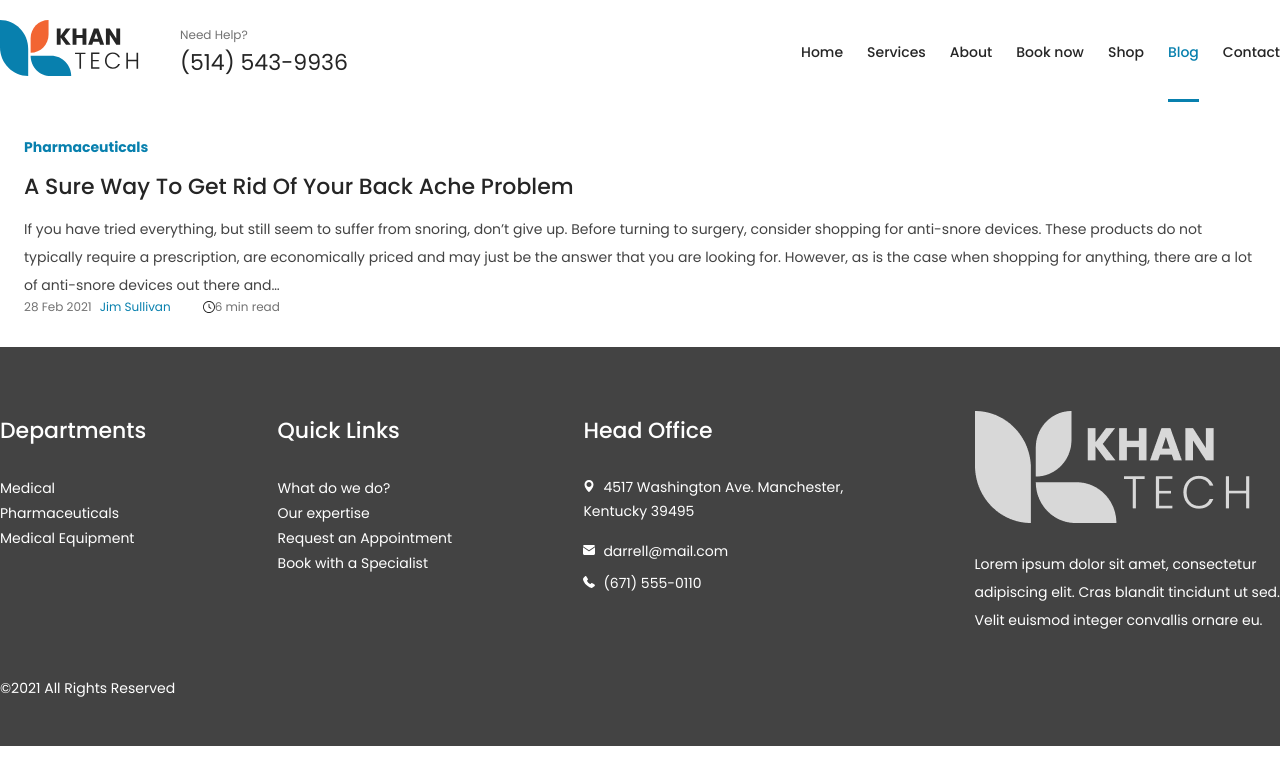
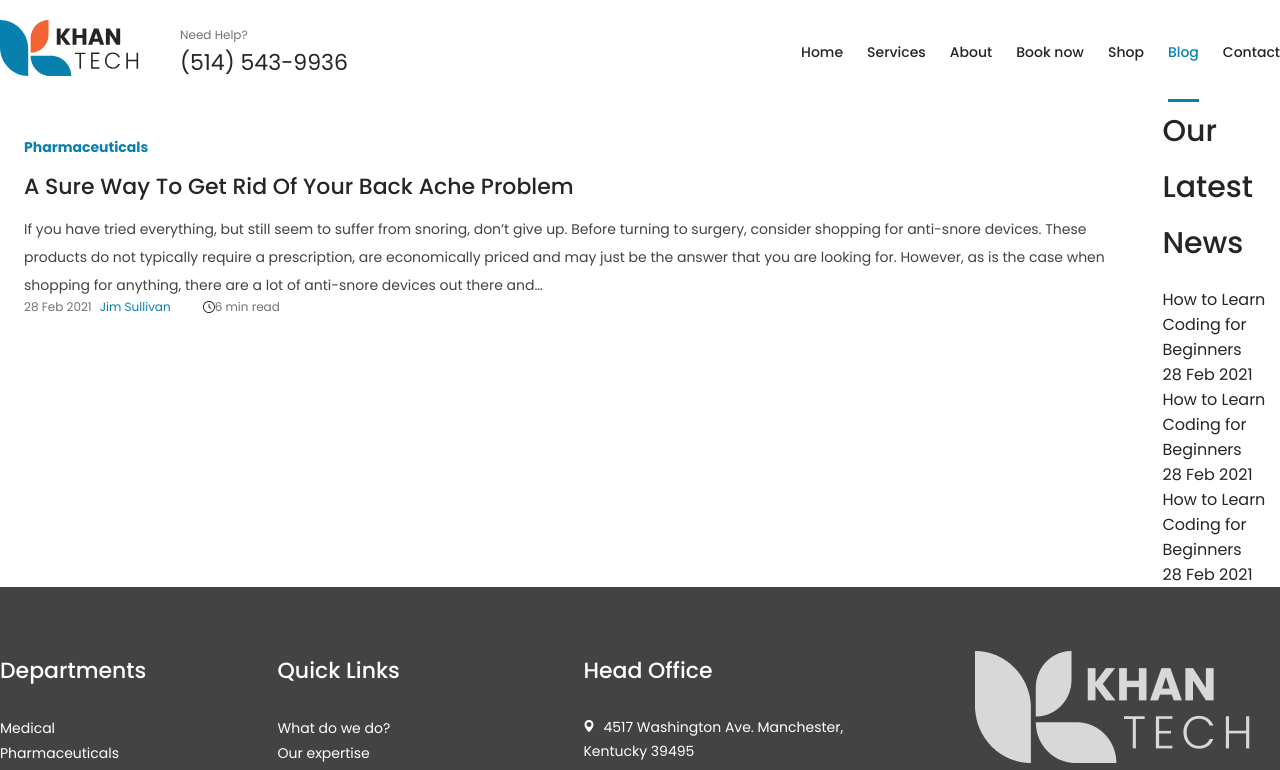
Before and after one commit to Serghii29/web-sun-tt-client, a React (Create React App) app: page /blog in a window 1280 px wide. Shown: the top 770 px of the page. Built offline with nearby package versions, Linux system fonts and the light colour scheme.

Commit message:
implemented a component for latest news

```diff
--- /dev/null
+++ b/src/components/LatestNewsItem/LatestNewsItem.scss
@@ -0,0 +1,18 @@
+@import '../../utilsScss/variables';
+
+.news-item {
+  padding: 16px;
+  font-weight: 500;
+  color: $mainBgColor;
+  background-image: url('./images/close-up-man-writing-code-laptop.jpg');
+
+  &__title {
+    font-size: 18px;
+    line-height: 27px;
+  }
+
+  &__data {
+    font-size: 12px;
+    line-height: 16px;
+  }
+}
--- /dev/null
+++ b/src/components/LatestNewsItem/LatestNewsItem.tsx
@@ -0,0 +1,8 @@
+import React from 'react';
+
+export const LatestNewsItem: React.FC = React.memo(() => (
+  <div className="news-item">
+    <p className="news-item__title">How to Learn Coding for Beginners</p>
+    <p className="news-item__data">28 Feb 2021</p>
+  </div>
+));
--- /dev/null
+++ b/src/components/LatestNewsItem/index.tsx
@@ -0,0 +1 @@
+export * from './LatestNewsItem';
--- /dev/null
+++ b/src/components/LatestNewsList/LatestNewsList.scss
@@ -0,0 +1,8 @@
+.news-list {
+  &__title {
+    font-size: 30px;
+    font-weight: 500;
+    line-height: 56px;
+    margin-bottom: 16px;
+  }
+}
--- /dev/null
+++ b/src/components/LatestNewsList/LatestNewsList.tsx
@@ -0,0 +1,13 @@
+import React from 'react';
+import { LatestNewsItem } from '../LatestNewsItem';
+import './LatestNewsList.scss';
+
+export const LatestNewsList = () => (
+  <div className="news-list">
+    <p className="news-list__title">Our Latest News</p>
+
+    <LatestNewsItem />
+    <LatestNewsItem />
+    <LatestNewsItem />
+  </div>
+);
--- /dev/null
+++ b/src/components/LatestNewsList/index.tsx
@@ -0,0 +1 @@
+export * from './LatestNewsList';
--- a/src/pages/Blog/Blog.scss
+++ b/src/pages/Blog/Blog.scss
@@ -8,4 +8,8 @@
     max-width: $maxWidth;
     width: 100%;
   }
+
+  &__news-wrapper {
+    display: flex;
+  }
 }
--- a/src/pages/Blog/Blog.tsx
+++ b/src/pages/Blog/Blog.tsx
@@ -1,11 +1,15 @@
 import React from 'react';
 import { Article } from '../../components/Article';
+import { LatestNewsList } from '../../components/LatestNewsList';
 import './Blog.scss';
 
 export const Blog: React.FC = () => (
   <div className="blog">
     <div className="blog__container">
-      <Article />
+      <div className="blog__news-wrapper">
+        <Article />
+        <LatestNewsList />
+      </div>
     </div>
   </div>
 );
```
